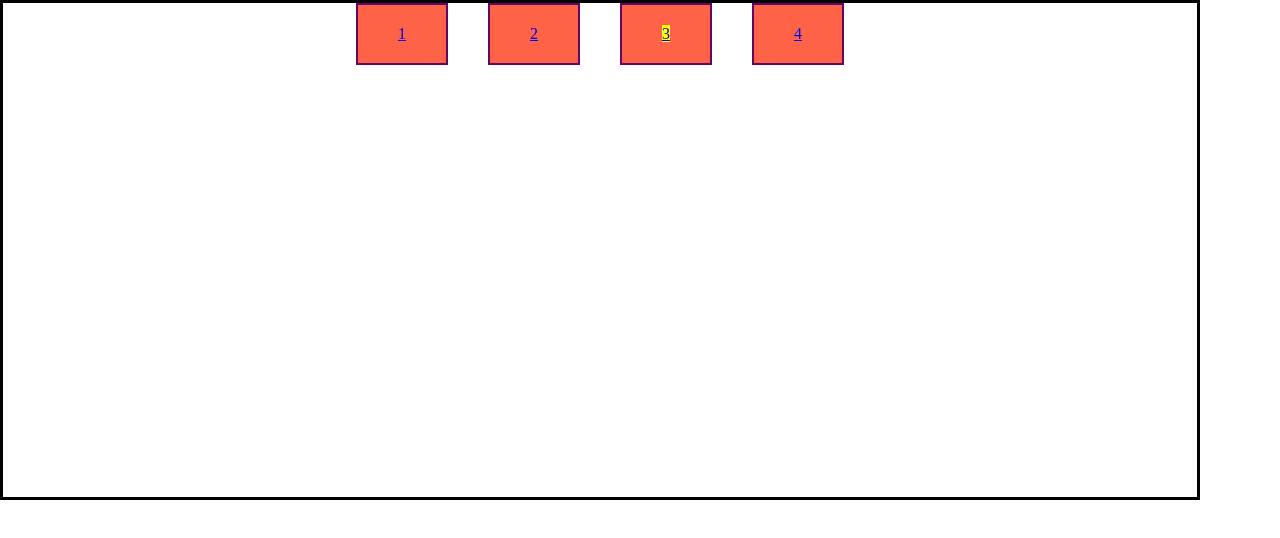
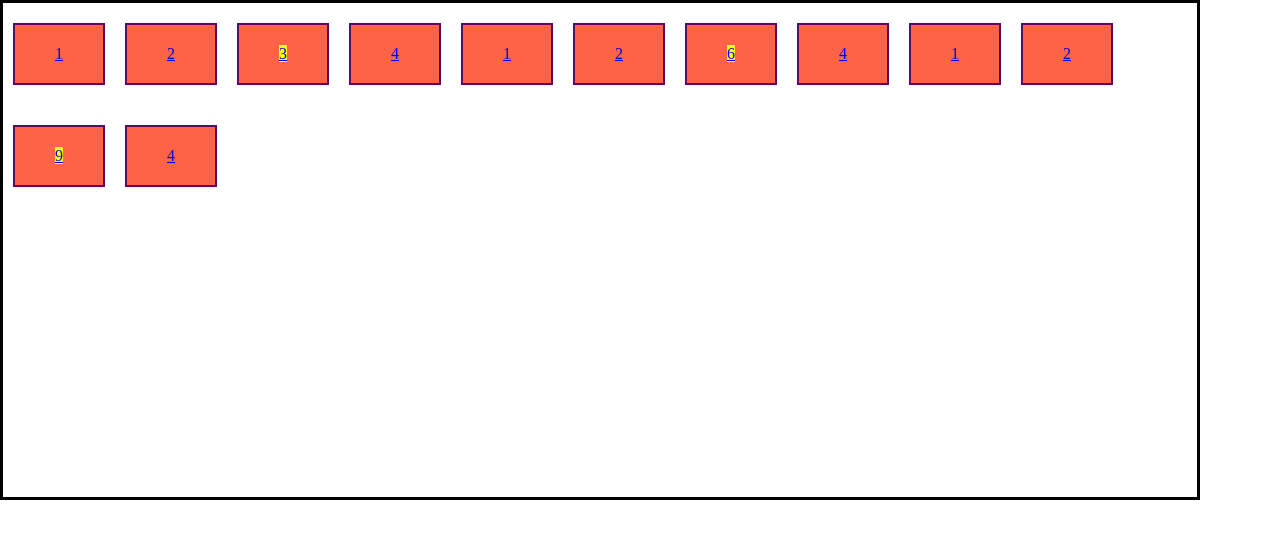
Before and after one commit to fd-freshjs/flexbox, a plain HTML site: page index.html in a window 1280 px wide. Drawn offline with Linux system fonts and the light colour scheme.

Commit message:
Add margin several rows example

```diff
--- a/index.html
+++ b/index.html
@@ -14,6 +14,14 @@
       <a href="#" class="elem">2</a>
       <a href="#" class="elem"><span>3</span></a>
       <a href="#" class="elem">4</a>
+      <a href="#" class="elem">1</a>
+      <a href="#" class="elem">2</a>
+      <a href="#" class="elem"><span>6</span></a>
+      <a href="#" class="elem">4</a>
+      <a href="#" class="elem">1</a>
+      <a href="#" class="elem">2</a>
+      <a href="#" class="elem"><span>9</span></a>
+      <a href="#" class="elem">4</a>
     </section>
   </body>
 </html>
--- a/style.css
+++ b/style.css
@@ -21,14 +21,15 @@ body {
   flex-flow: row wrap;
 
   align-items: flex-start;
-  justify-content: center;
+  justify-content: flex-start;
+  align-content: flex-start;
 }
 
 .elem {
   padding: 20px 40px;
   border: 2px solid rgb(100, 5, 100);
   background-color: tomato;
-  margin: 0 20px; /* space-around */
+  margin: 20px 10px; /* space-around */
 }
 
 .elem span {
```
